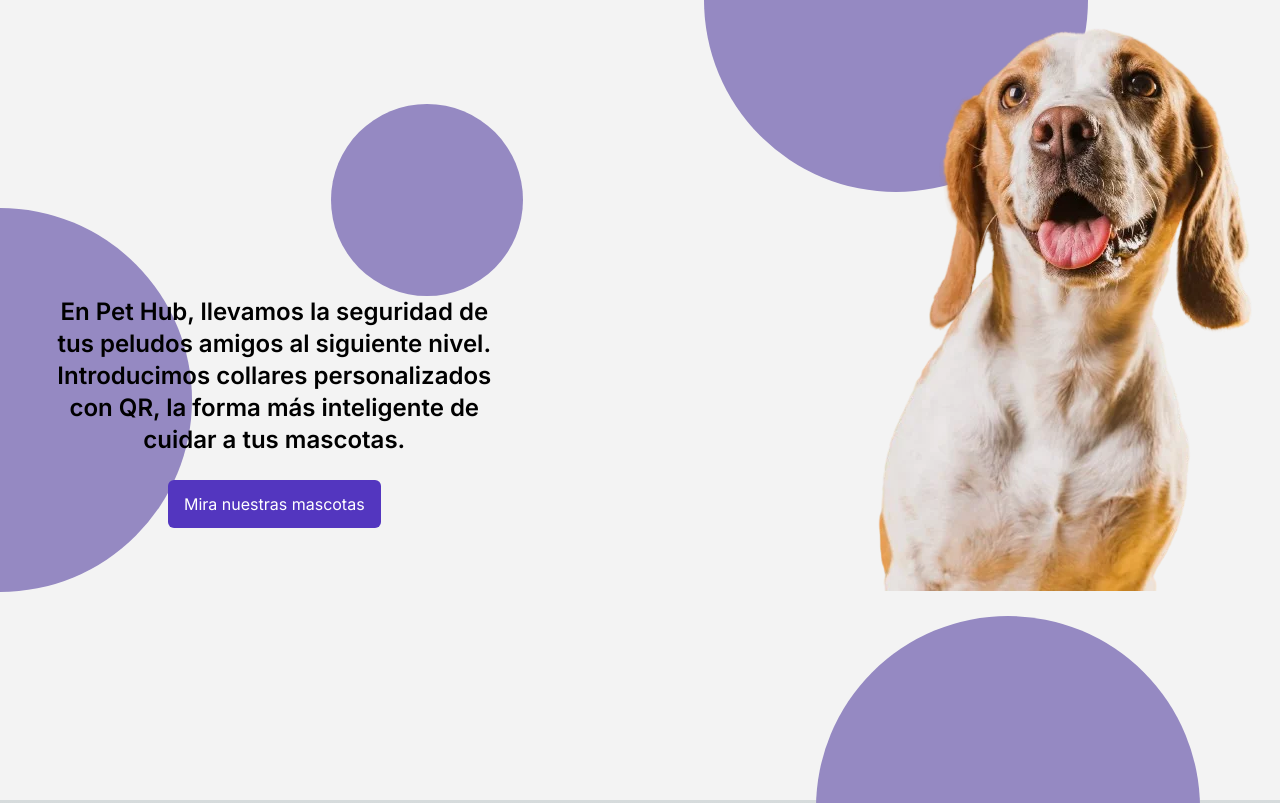
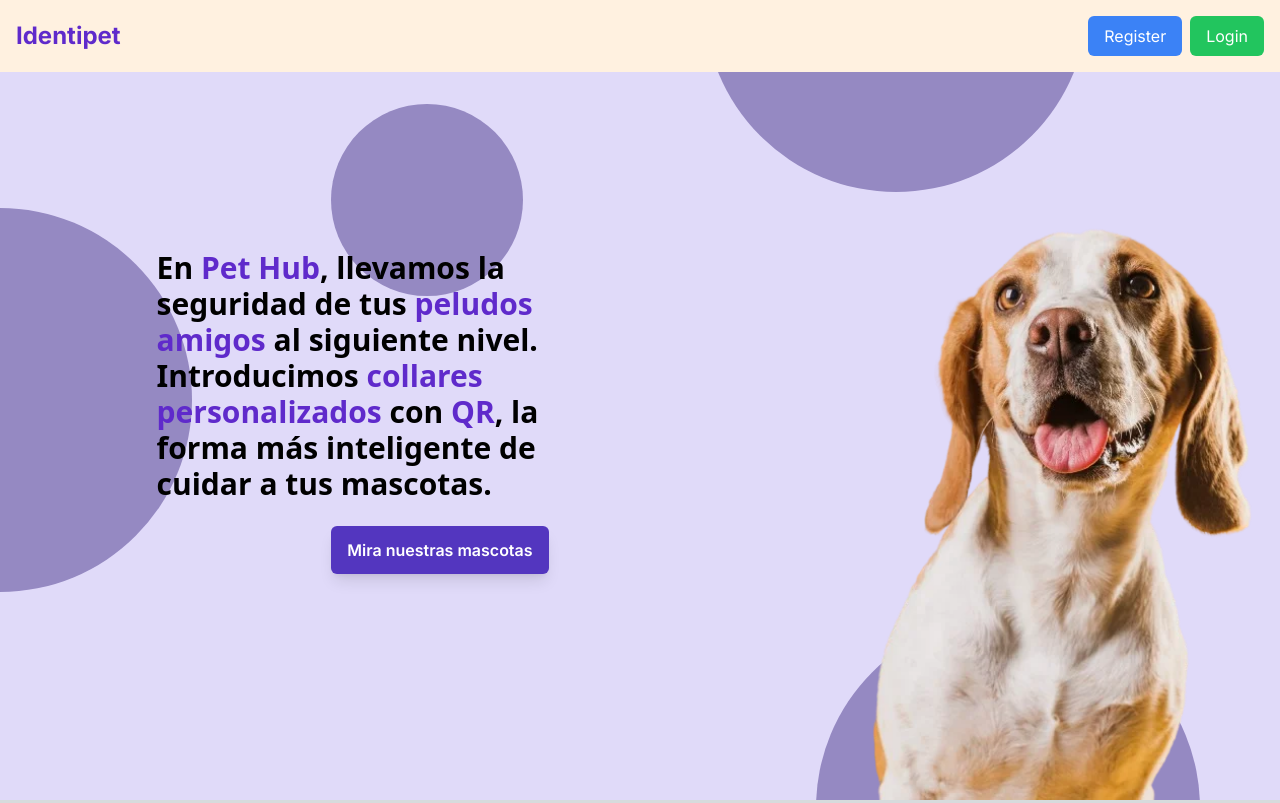
Before and after one commit to martinhpcodecnoob/recovery-mascots, a Next.js app in the folder front-end/: page / in a window 1280 px wide. Shown: the top 803 px of the page. Built offline with nearby package versions, Linux system fonts and the light colour scheme.

Commit message:
created navigation bar and landing page with simple design

```diff
--- a/front-end/src/app/components/LandingPage.tsx
+++ b/front-end/src/app/components/LandingPage.tsx
@@ -4,10 +4,10 @@ import React from "react";
 
 const LandingPage = () => {
   return (
-    <div className="w-full h-[100vh] bg-hero_primary ">
+    <div className="w-full h-[100vh] bg-hero_primary overflow-hidden relative">
       <img
         src={"/images/dog.webp"}
-        className="absolute top-0 right-0 z-10"
+        className="absolute bottom-0 right-0 z-10 h-3/4"
         alt="Dog"
       />
       <div className="absolute top-1/4 left-1/3 transform -translate-x-1/2 -translate-y-1/2 bg-hero_ligth_secondary rounded-full w-48 h-48"></div>
@@ -15,13 +15,17 @@ const LandingPage = () => {
       <div className="absolute top-0 right-0 transform -translate-x-1/2 -translate-y-1/2 bg-hero_ligth_secondary rounded-full w-96 h-96"></div>
       <div className="absolute -bottom-1/4 right-20 bg-hero_ligth_secondary rounded-full w-96 h-96"></div>
       <div className="flex h-full w-full items-center justify-center ">
-        <div className="flex flex-col w-3/4 h-full justify-center items-center">
-          <h1 className="max-w-md text-2xl md:text-sm lg:text-1xl xl:text-2xl font-semibold text-center leading-tight z-50 m-6">
-            En Pet Hub, llevamos la seguridad de tus peludos
-            amigos al siguiente nivel. Introducimos collares personalizados con
-            QR, la forma más inteligente de cuidar a tus mascotas.
+        <div className="flex flex-col w-3/4 h-full justify-center items-end">
+          <h1 className="max-w-md text-sm md:text-lg lg:text-2xl xl:text-3xl font-semibold font-sans text-balance leading-tight z-50 m-6 transform translate-x-20 duration-500 ease-out">
+            En <span className="text-identipet">Pet Hub</span>, llevamos la
+            seguridad de tus{" "}
+            <span className="text-identipet">peludos amigos</span> al
+            siguiente nivel. Introducimos{" "}
+            <span className="text-identipet">collares personalizados</span>{" "}
+            con <span className="text-identipet">QR</span>, la forma más
+            inteligente de cuidar a tus mascotas.
           </h1>
-          <button className="py-3 px-4 bg-hero_secondary rounded-md text-white z-50">
+          <button className="py-3 px-4 bg-hero_secondary rounded-md text-white font-semibold transition-transform transform hover:scale-105 hover:shadow-2xl shadow-lg z-50">
             Mira nuestras mascotas
           </button>
         </div>
--- /dev/null
+++ b/front-end/src/app/components/Navbar.tsx
@@ -0,0 +1,17 @@
+'use client'
+
+import React from 'react'
+
+const Navbar = () => {
+    return (
+        <nav className="bg-[#FFF1E0] p-4 flex justify-between items-center fixed w-full z-20">
+          <div className="text-identipet text-2xl font-bold">Identipet</div>
+          <div>
+            <button className="bg-blue-500 text-white py-2 px-4 rounded-md mr-2">Register</button>
+            <button className="bg-green-500 text-white py-2 px-4 rounded-md">Login</button>
+          </div>
+        </nav>
+      );
+}
+
+export default Navbar
--- a/front-end/src/app/layout.tsx
+++ b/front-end/src/app/layout.tsx
@@ -1,6 +1,7 @@
 import type { Metadata } from "next";
 import { Inter } from "next/font/google";
 import "./globals.css";
+import Navbar from "./components/Navbar";
 
 const inter = Inter({ subsets: ["latin"] });
 
@@ -16,7 +17,12 @@ export default function RootLayout({
 }>) {
   return (
     <html lang="en">
-      <body className={inter.className}>{children}</body>
+      <body className={inter.className}>
+        <header>
+          <Navbar />
+        </header>
+        {children}
+      </body>
     </html>
   );
 }
--- a/front-end/tailwind.config.ts
+++ b/front-end/tailwind.config.ts
@@ -14,10 +14,12 @@ const config: Config = {
           "conic-gradient(from 180deg at 50% 50%, var(--tw-gradient-stops))",
       },
       colors: {
-        hero_primary: "#F3F3F3",
+        identipet: "#5F2ACB",
+        hero_primary: "#E0DAF9",
         hero_secondary: "#5336BF",
         hero_ligth_secondary: "#9589C2",
         hero_black: "#525055",
+        hero_accent: "#EB940E"
       },
     },
   },
```
